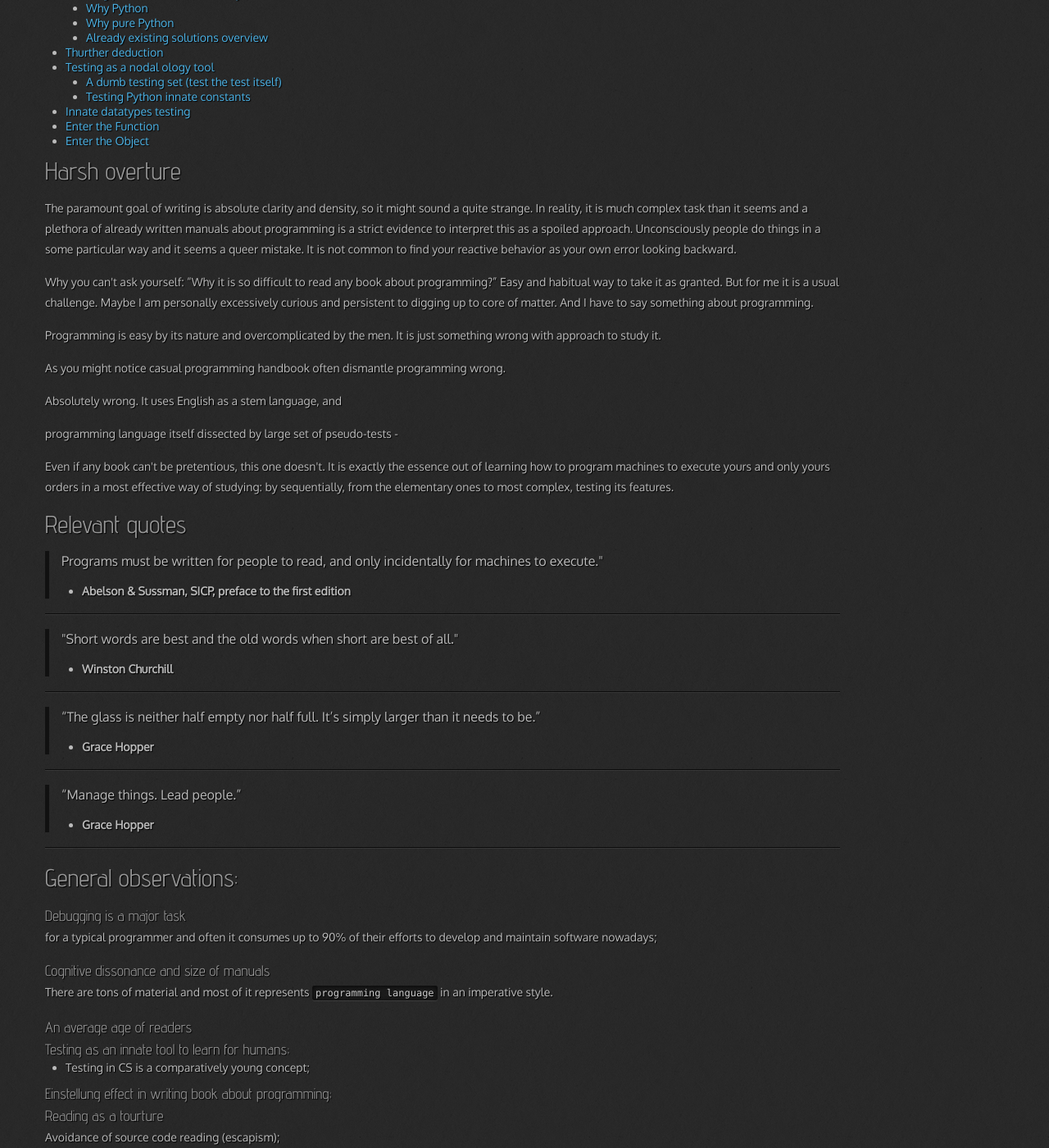
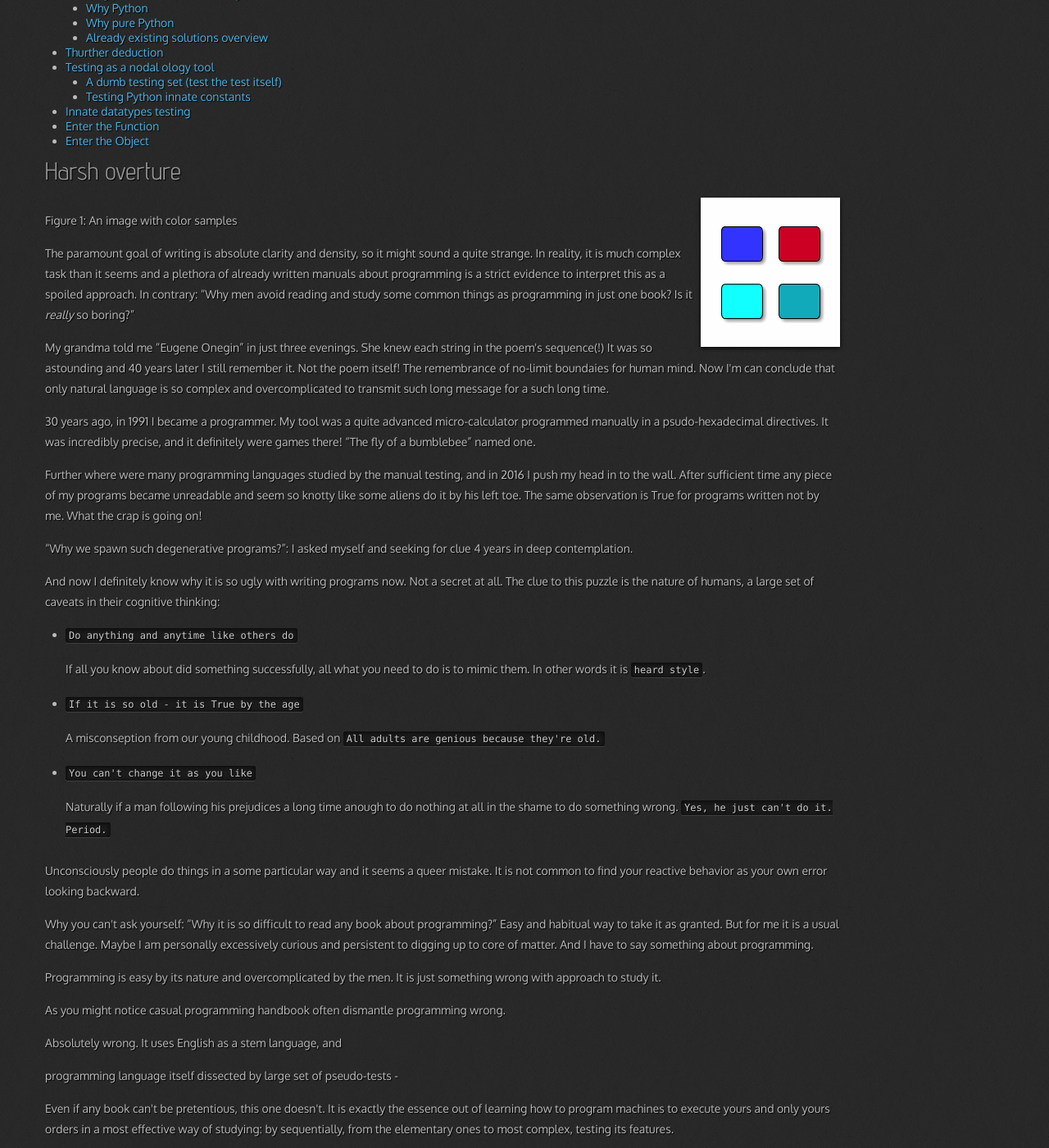
Before and after one commit to 0--key/0--key.github.io, a Jekyll site: the page built from _posts/2020-12-29-dissecting-python.html, in a window 1280 px wide and 1400 px high, scrolled down 378 px. Shown: the whole window at 82% size. Built offline with Jekyll 4.4.1, drawn with Linux system fonts in a browser that asks for light colours; nearby versions of some CDN libraries; comment, search, counter and statistics services are not loaded; some of the changed text lies outside the part shown.

Commit message:
Another enhancements and first footnote test

```diff
--- a/_posts/2020-12-29-dissecting-python.html
+++ b/_posts/2020-12-29-dissecting-python.html
@@ -48,12 +48,90 @@ tags: [book, template]
 <div id="outline-container-org5715a29" class="outline-2">
 <h2 id="org5715a29">Harsh overture</h2>
 <div class="outline-text-2" id="text-org5715a29">
+
+<div id="org834125a" class="figure">
+<p><img src="http://0--key.github.io/assets/img/color_test.png" alt="four figures image" title="Color test" align="right" />
+</p>
+<p><span class="figure-number">Figure 1: </span>An image with color samples</p>
+</div>
+
 <p>
 The paramount goal of writing is absolute clarity and density, so it
 might sound a quite strange. In reality, it is much complex task
 than it seems and a plethora of already written manuals about
 programming is a strict evidence to interpret this as a <span class="underline">spoiled
-approach</span>. Unconsciously people do things in a some particular way
+approach</span>. In contrary: “Why men avoid reading and study some common
+things as programming in just one book? Is it <i>really</i> so boring?”
+</p>
+
+<p>
+My grandma told me “Eugene Onegin” in just three evenings. She knew
+each string in the poem's sequence(!) It was so astounding and 40
+years later I still remember it. Not the poem itself! The
+remembrance of no-limit boundaies for human mind. Now I'm can
+conclude that only natural language is so complex and
+overcomplicated to transmit such long message for a such long time.
+</p>
+
+<p>
+30 years ago, in 1991 I became a programmer. My tool was a quite
+advanced micro-calculator programmed manually in a psudo-hexadecimal
+directives. It was incredibly precise, and it definitely were games
+there! “The fly of a bumblebee” named one.
+</p>
+
+<p>
+Further where were many programming languages studied by the manual
+testing, and in 2016 I push my head in to the wall. After sufficient
+time any piece of my programs became unreadable and seem so knotty
+like some aliens do it by his left toe. The same observation is True
+for programs written not by me. What the crap is going on!
+</p>
+
+<p>
+“Why we spawn such degenerative programs?”: I asked myself and seeking
+for clue 4 years in deep contemplation.
+</p>
+
+<p>
+And now I definitely know why it is so ugly with writing programs
+now. Not a secret at all. The clue to this puzzle is the nature of
+humans, a large set of caveats in their cognitive thinking:
+</p>
+
+<ul class="org-ul">
+<li><p>
+<code>Do anything and anytime like others do</code>
+</p>
+
+<p>
+If all you know about did something successfully, all what you
+need to do is to mimic them. In other words it is <code>heard style</code>.
+</p></li>
+
+<li><p>
+<code>If it is so old - it is True by the age</code>
+</p>
+
+<p>
+A misconseption from our young childhood. Based on <code>All adults are
+    genious because they're old.</code>
+</p></li>
+
+<li><p>
+<code>You can't change it as you like</code>
+</p>
+
+<p>
+Naturally if a man following his prejudices a long time anough to
+do nothing at all in the shame to do something wrong. <code>Yes, he just
+    can't do it. Period.</code>
+</p></li>
+</ul>
+
+
+<p>
+Unconsciously people do things in a some particular way
 and it seems a queer mistake. It is not common to find your reactive
 behavior as your own error looking backward.
 </p>
@@ -257,18 +335,20 @@ misterious.
 <li>Related material allocation on two pages at once;</li>
 <li>Pomodoro technique realization;</li>
 </ul>
+
+<p>
+<sup><a id="fnr.1" class="footref" href="#fn.1">1</a></sup>
+</p>
 </div>
 </div>
-
-
 <div id="outline-container-org45186c4" class="outline-2">
 <h2 id="org45186c4">Testing as a nodal ology tool</h2>
 <div class="outline-text-2" id="text-org45186c4">
 
-<div id="org66ed404" class="figure">
+<div id="org3b1be8e" class="figure">
 <p><img src="http://0--key.github.io/assets/img/pydes/infant-building-a-tower.jpeg" alt="An infant" title="Infant building a tower" />
 </p>
-<p><span class="figure-number">Figure 1: </span>An image with color samples</p>
+<p><span class="figure-number">Figure 2: </span>An image with color samples</p>
 </div>
 
 <p>
@@ -316,3 +396,13 @@ compatibility of humans and testing approach for study.
 <div id="outline-container-org20fd727" class="outline-2">
 <h2 id="org20fd727">Enter the Object</h2>
 </div>
+<div id="footnotes">
+<h2 class="footnotes">Footnotes: </h2>
+<div id="text-footnotes">
+
+<div class="footdef"><sup><a id="fn.1" class="footnum" href="#fnr.1">1</a></sup> <div class="footpara"><p class="footpara">denoting a point in a network or diagram at which lines or
+pathways intersect or branch.</p></div></div>
+
+
+</div>
+</div>
```
